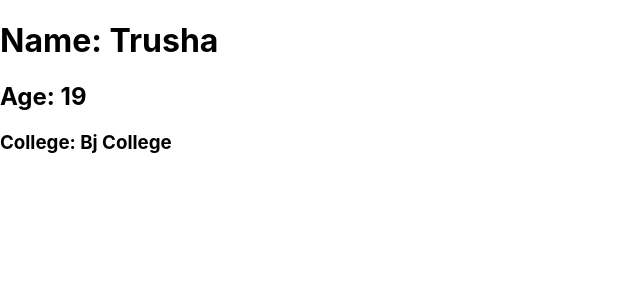
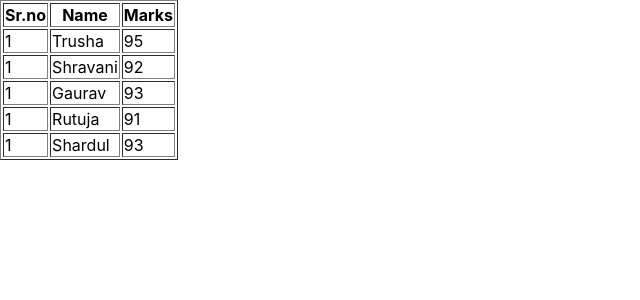
Before and after one commit to TrushaNimse/third-project, a React (Create React App) app: page / in a window 1280 px wide. Shown: the top 300 px of the page, without its empty margins (0-640 px from the left). Built offline with nearby package versions, Linux system fonts and the light colour scheme.

Commit message:
displaying multiple objects in table

```diff
--- a/src/App.js
+++ b/src/App.js
@@ -1,19 +1,36 @@
 import logo from './logo.svg';
 import './App.css';
+import { useState } from 'react';
 
 function App() {
+  const [student, setStudent] = useState([{ srno: 1, name: "Trusha", marks: 95 },
+  { srno: 1, name: "Shravani", marks: 92 },
+  { srno: 1, name: "Gaurav", marks: 93 },
+  { srno: 1, name: "Rutuja", marks: 91 },
+  { srno: 1, name: "Shardul", marks: 93 }]);
 
-  const person = {
-    name: "Trusha",
-    age: 19,
-    college: "Bj College"
-  };
+
+  // const student=[{ srno: 1, name: "Trusha", marks: 95 },
+  // { srno: 1, name: "Shravani", marks: 92 },
+  // { srno: 1, name: "Gaurav", marks: 93 },
+  // { srno: 1, name: "Rutuja", marks: 91 },
+  // { srno: 1, name: "Shardul", marks: 93 }]
   return (
     <div>
-      {/* <h3>Person Details</h3> */}
-      <h1>Name: {person.name}</h1>
-      <h2>Age: {person.age}</h2>
-      <h3>College: {person.college}</h3>
+      <table border="1">
+        <tr>
+          <th>Sr.no</th>
+          <th>Name</th>
+          <th>Marks</th>
+        </tr>
+        {student.map((singleElement) => (
+          <tr>
+            <td>{singleElement.srno}</td>
+            <td>{singleElement.name}</td>
+            <td>{singleElement.marks}</td>
+          </tr>
+        ))}
+      </table>
     </div>
   );
 }
```
